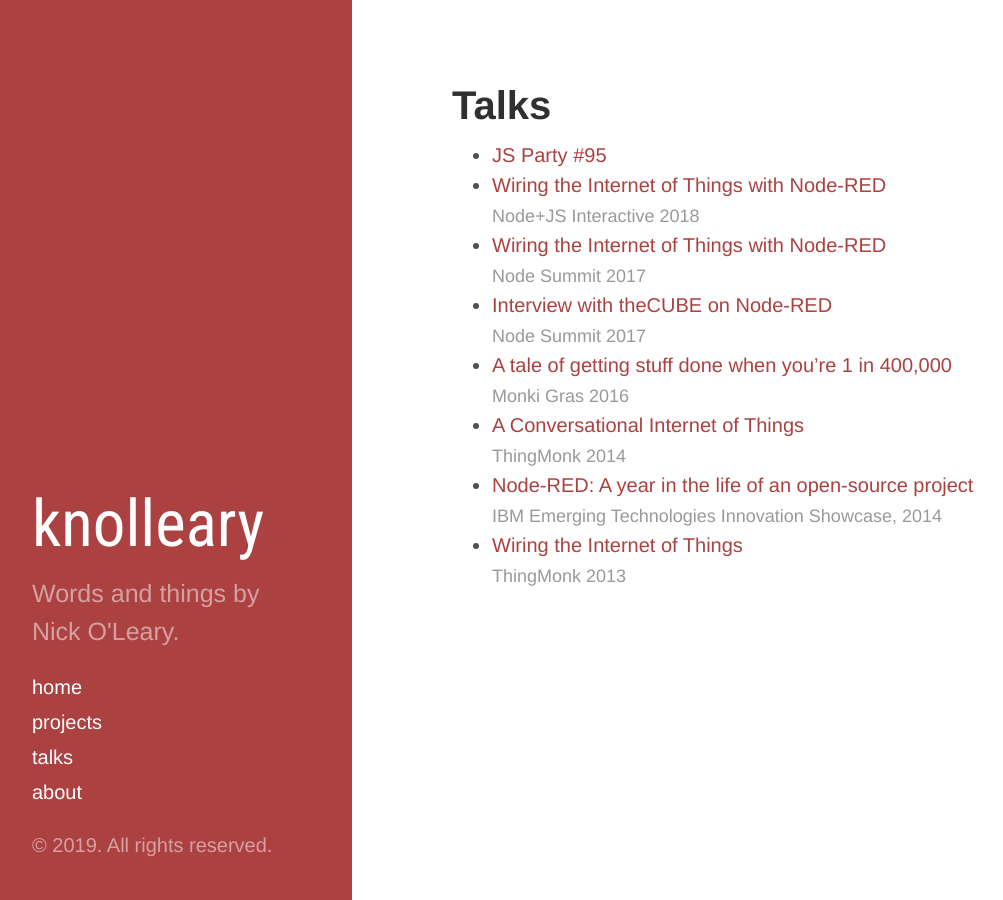
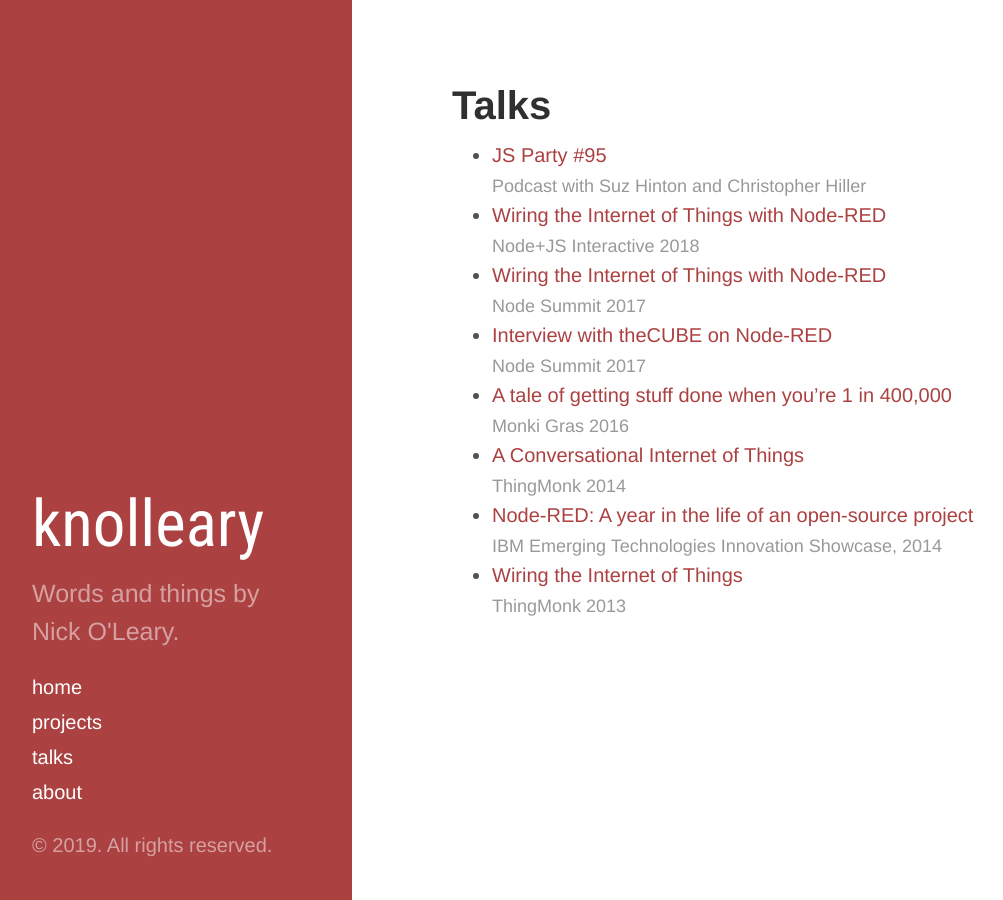
Before and after one commit to knolleary/knolleary.github.io, a Jekyll site: the page built from talks.md, in a window 1280 px wide. Shown: the whole page, without its empty margins (8-1011 px from the left). Built offline with Jekyll 4.4.1, drawn with Linux system fonts in a browser that asks for light colours.

Commit message:
Update talks.md

```diff
--- a/talks.md
+++ b/talks.md
@@ -2,7 +2,7 @@
 layout: page
 title: Talks
 ---
-*   [JS Party #95](https://changelog.com/jsparty/95)
+*   [JS Party #95<br><span style="font-size: 0.9em; color:#999">Podcast with Suz Hinton and Christopher Hiller</span>](https://changelog.com/jsparty/95)
 *   [Wiring the Internet of Things with Node-RED<br><span style="font-size: 0.9em; color:#999">Node+JS Interactive 2018</span>](https://www.youtube.com/watch?v=jo6MFQIaDLA)
 *   [Wiring the Internet of Things with Node-RED<br><span style="font-size: 0.9em; color:#999">Node Summit 2017</span>](https://vimeo.com/228918093)
 *   [Interview with theCUBE on Node-RED<br><span style="font-size: 0.9em; color:#999">Node Summit 2017</span>](https://www.youtube.com/watch?v=pzYAQkkFaXI)
```
